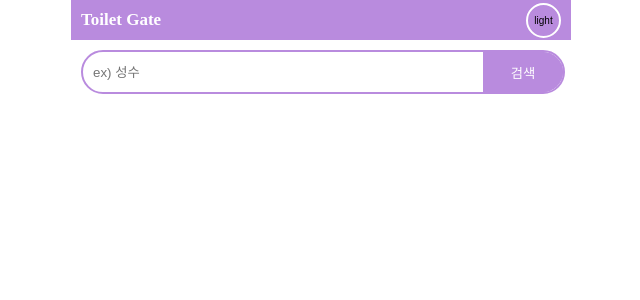
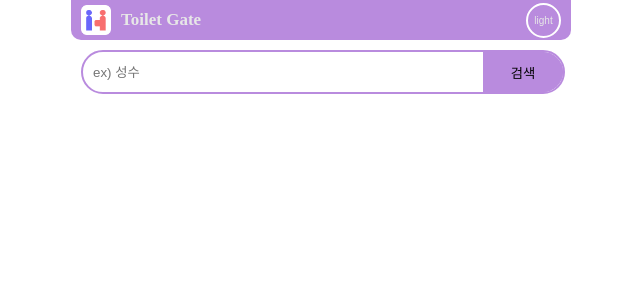
Before and after one commit to royud/about_station, a Next.js app: page / in a window 1280 px wide. Shown: the top 300 px of the page, without its empty margins (319-959 px from the left). Built offline with nearby package versions, Linux system fonts and the light colour scheme.

Commit message:
로고 삽입 및 디자인 소폭 변경

```diff
--- a/components/ToiletComponent.tsx
+++ b/components/ToiletComponent.tsx
@@ -42,6 +42,9 @@ export default function ToiletComponent({ data }: { data: any }) {
 const Wrap = styled.article``;
 
 const StyleCard = styled.div`
+  background-color: ${({ theme }) => theme.color.background_point};
+  padding: 10px;
+  border-radius: 10px;
   margin-bottom: 10px;
   ul {
     display: flex;
--- a/pages/_app.tsx
+++ b/pages/_app.tsx
@@ -34,6 +34,7 @@ export default function App({ Component, pageProps }: AppProps) {
       )}
       <Head>
         <title>Toilet Gate</title>
+        <link rel="icon" href="/logo.png" />
       </Head>
       <GlobalStyle />
       <CustomThemeContext.Provider value={themeProps}>
--- a/pages/_document.tsx
+++ b/pages/_document.tsx
@@ -41,7 +41,11 @@ export default class MyDocument extends Document<any> {
   render() {
     return (
       <html lang="ko">
-        <Head>{/* <meta>, 웹 폰트 */}</Head>
+        <Head>
+          <meta property="og:title" content="Toilet Gate" />
+          <meta property="og:description" content="빠른 지하철 화장실 찾기" />
+          <meta property="og:image" content="/logo.png" />
+        </Head>
         <body>
           <Main />
           <NextScript />
--- a/pages/index.tsx
+++ b/pages/index.tsx
@@ -7,6 +7,7 @@ import useInputValue from "@/hook/input_value";
 import { useContext, useEffect, useState } from "react";
 import styled from "styled-components";
 import { CustomThemeContext } from "./_app";
+import Link from "next/link";
 
 export default function Home() {
   const { inputValue, changeValue } = useInputValue();
@@ -61,7 +62,10 @@ export default function Home() {
   return (
     <Wrap>
       <header>
-        <h1>Toilet Gate</h1>
+        <Link href={"/"} className="headerWrap">
+          <img src="/logo.png" />
+          <h1>Toilet Gate</h1>
+        </Link>
         <button onClick={changeTheme}>{theme}</button>
       </header>
       <main>
@@ -150,6 +154,16 @@ const Wrap = styled.div`
     display: flex;
     align-items: center;
     justify-content: space-between;
+    border-radius: 0px 0px 10px 10px;
+  }
+  .headerWrap {
+    display: flex;
+    align-items: center;
+    margin-left: 10px;
+  }
+  .headerWrap img {
+    width: 30px;
+    height: 30px;
   }
   header h1 {
     color: ${({ theme }) => theme.color.text_sub};
@@ -164,6 +178,7 @@ const Wrap = styled.div`
     border-radius: 50%;
     border: ${({ theme }) => theme.color.border_sub};
     background-color: ${({ theme }) => theme.color.background_point};
+    color: ${({ theme }) => theme.color.text_sub};
     font-size: 10px;
     cursor: pointer;
   }
@@ -205,7 +220,7 @@ const InputSection = styled.section<{ isClickButton: boolean }>`
   button {
     width: 100px;
     height: 100%;
-    color: ${({ theme }) => theme.color.text_sub};
+    color: ${({ theme }) => theme.color.text_main};
     margin: 0;
     padding: 0;
     border: ${({ theme }) => theme.color.border_point};
@@ -220,7 +235,8 @@ const InputSection = styled.section<{ isClickButton: boolean }>`
     padding: 20px;
     border-radius: 20px;
     background-color: ${({ theme }) => theme.color.background_point};
-    color: ${({ theme }) => theme.color.text_sub};
+    box-shadow: 0px 0px 5px 0px black;
+    color: ${({ theme }) => theme.color.text_main};
     display: flex;
     flex-direction: column;
     gap: 10px;
--- a/styles/global-style.ts
+++ b/styles/global-style.ts
@@ -9,6 +9,10 @@ export const GlobalStyle = createGlobalStyle`
   ul, ol, li {
     list-style: none;
     padding: 0; margin: 0;
+  }
+  a {
+    text-decoration: none;
+    color: inherit;
   }
   body {
     padding: 0;
--- a/styles/theme.ts
+++ b/styles/theme.ts
@@ -3,7 +3,7 @@ import { DefaultTheme } from "styled-components";
 export const lightTheme: DefaultTheme = {
   color: {
     text_main: "#000000",
-    text_sub: "#ffffff",
+    text_sub: "#e7e7e7",
     border_point: "2px solid #B98BDE",
     border_sub: "2px solid #ffffff",
     background_main: "#ffffff",
@@ -12,7 +12,7 @@ export const lightTheme: DefaultTheme = {
 };
 export const darkTheme: DefaultTheme = {
   color: {
-    text_main: "#ffffff",
+    text_main: "#e7e7e7",
     text_sub: "#000000",
     border_point: "2px solid #9265BE",
     border_sub: "2px solid #4D2C80",
```
Also changed, not shown: public/logo.png (added).
